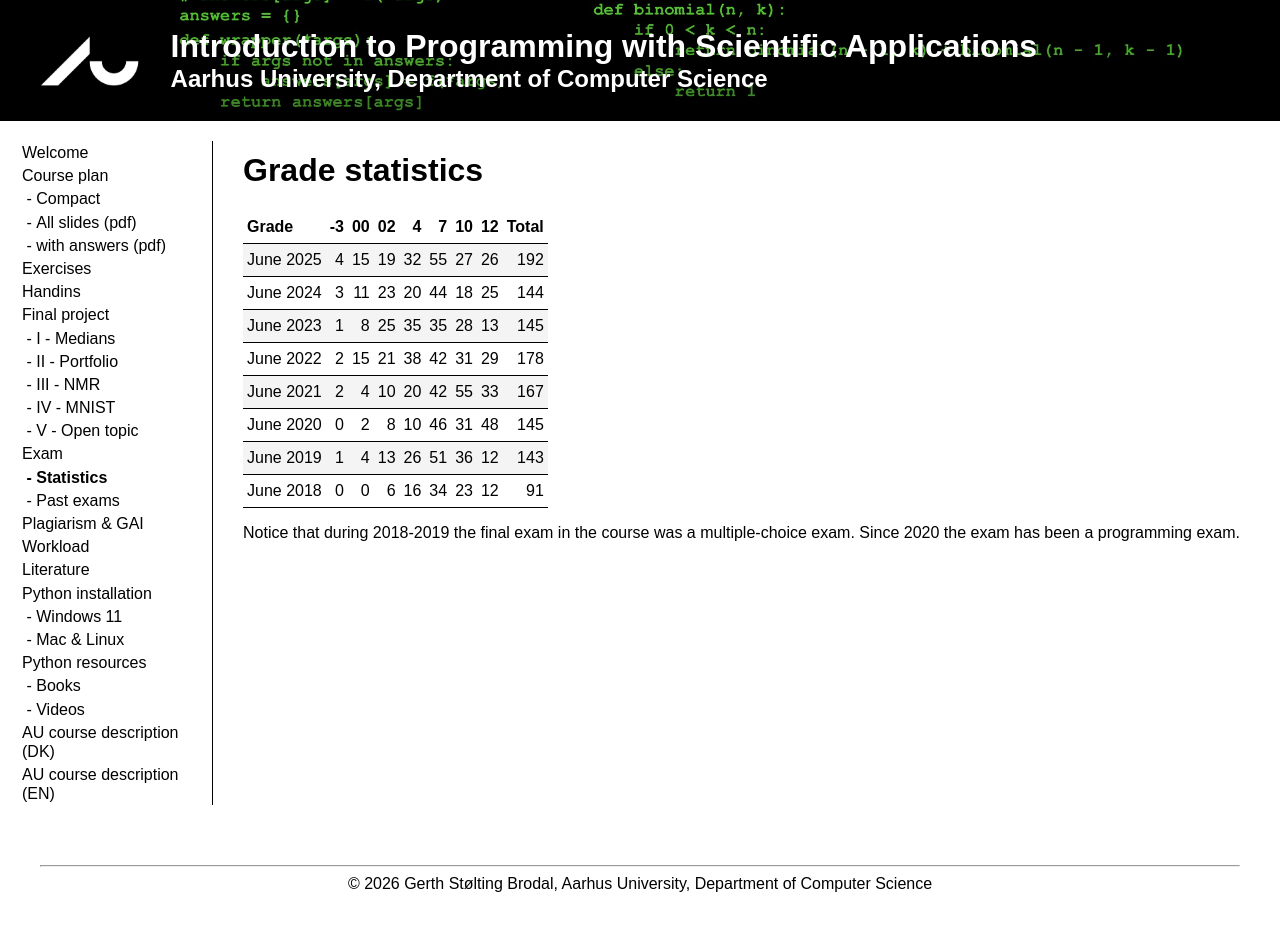
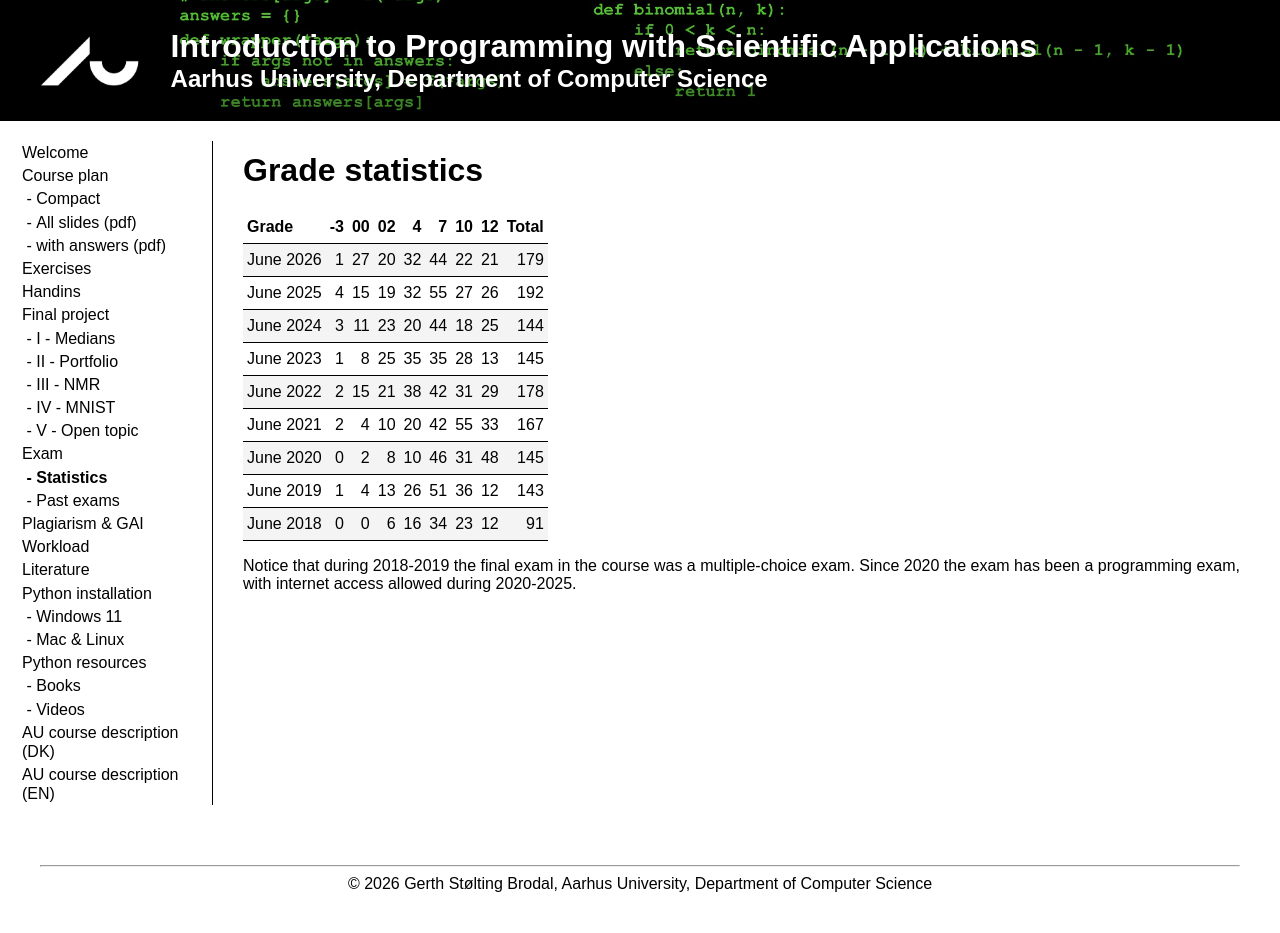
Before and after one commit to gsbrodal/gsbrodal.github.io, a Jekyll site: the page built from ipsa/exam-statistics.md, in a window 1280 px wide. Built offline with Jekyll 4.4.1, drawn with Linux system fonts in a browser that asks for light colours; our own code applies the rules of GitHub Pages for plain Markdown files.

Commit message:
exam-statistics.md

```diff
--- a/ipsa/exam-statistics.md
+++ b/ipsa/exam-statistics.md
@@ -2,6 +2,7 @@
 
 | Grade     | -3 | 00 | 02 |  4 |  7 | 10 | 12 | Total |
 |:----------|---:|---:|---:|---:|---:|---:|---:|------:|
+| June 2026 |  1 | 27 | 20 | 32 | 44 | 22 | 21 |  179  |
 | June 2025 |  4 | 15 | 19 | 32 | 55 | 27 | 26 |  192  |
 | June 2024 |  3 | 11 | 23 | 20 | 44 | 18 | 25 |  144  |
 | June 2023 |  1 |  8 | 25 | 35 | 35 | 28 | 13 |  145  |
@@ -11,4 +12,4 @@
 | June 2019 |  1 |  4 | 13 | 26 | 51 | 36 | 12 |  143  |
 | June 2018 |  0 |  0 |  6 | 16 | 34 | 23 | 12 |   91  |
 
-Notice that during 2018-2019 the final exam in the course was a multiple-choice exam. Since 2020 the exam has been a programming exam.
+Notice that during 2018-2019 the final exam in the course was a multiple-choice exam. Since 2020 the exam has been a programming exam, with internet access allowed during 2020-2025.
```
